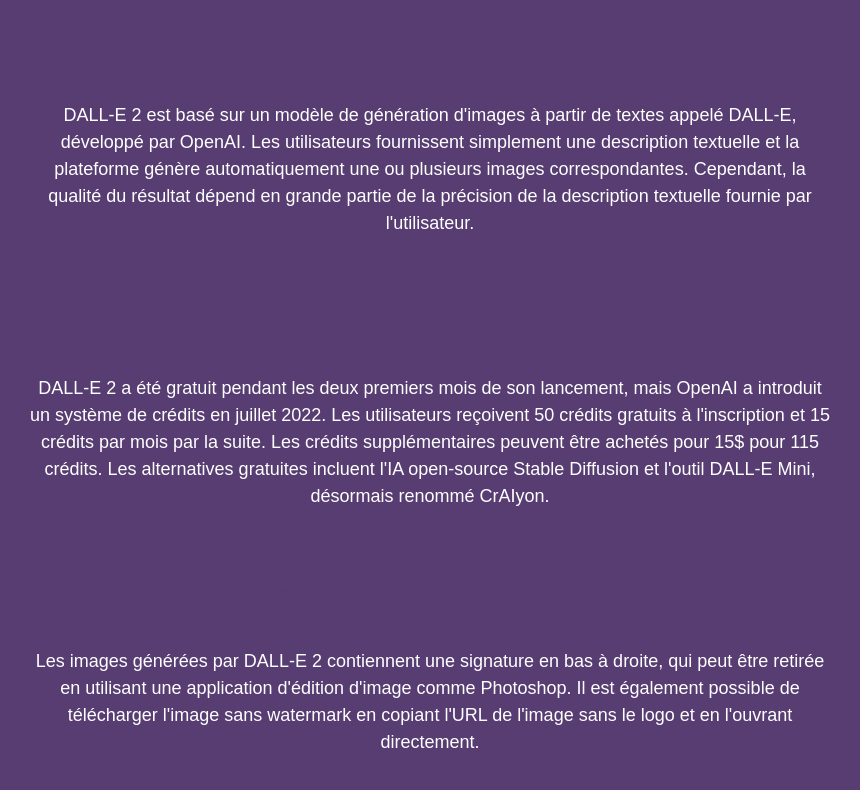
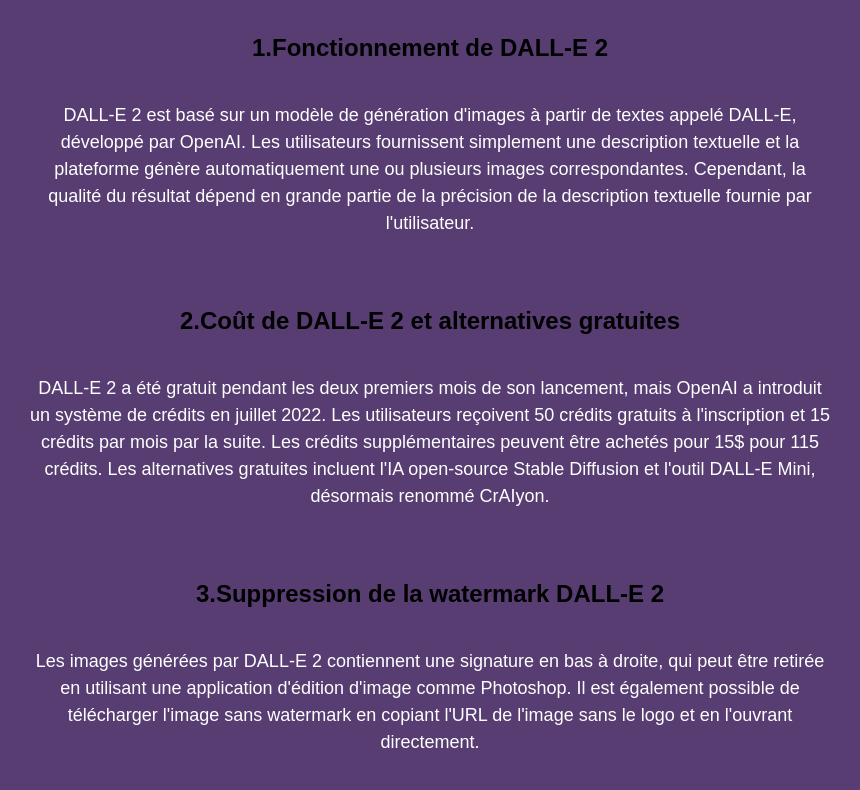
Before and after one commit to Newstesh/tesh.github.io, a plain HTML site: page index.html in a window 1280 px wide. Shown: the part 855-1645 px from the top of the page, without its empty margins (210-1070 px from the left). Drawn offline with Linux system fonts and the light colour scheme.

Commit message:
Update index.html

```diff
--- a/index.html
+++ b/index.html
@@ -47,7 +47,7 @@
       }
       h2 {
         font-size: 24px;
-        color: #583d72;
+        color: black;;
         margin-top: 50px;
       }
     </style>
```
